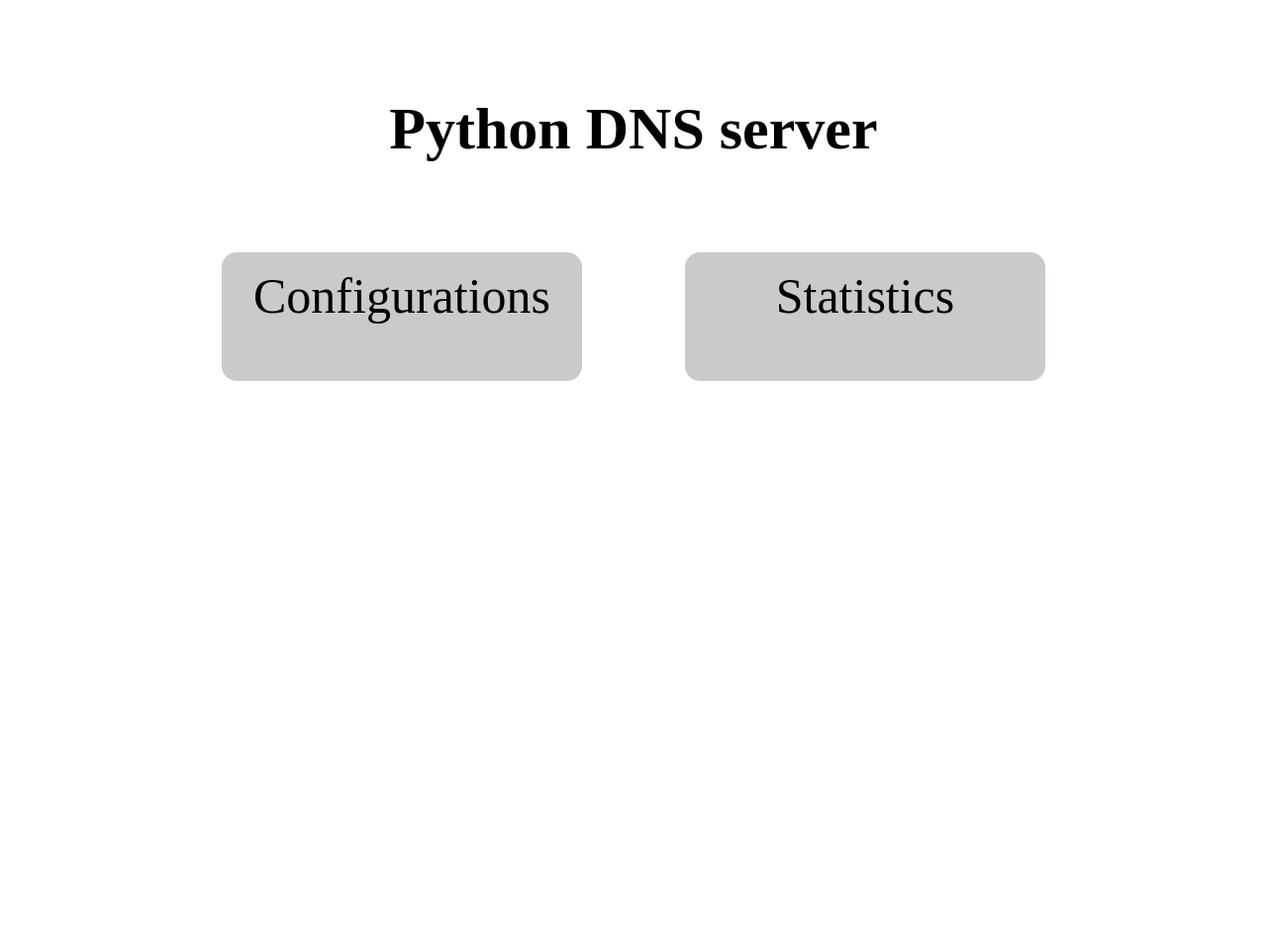
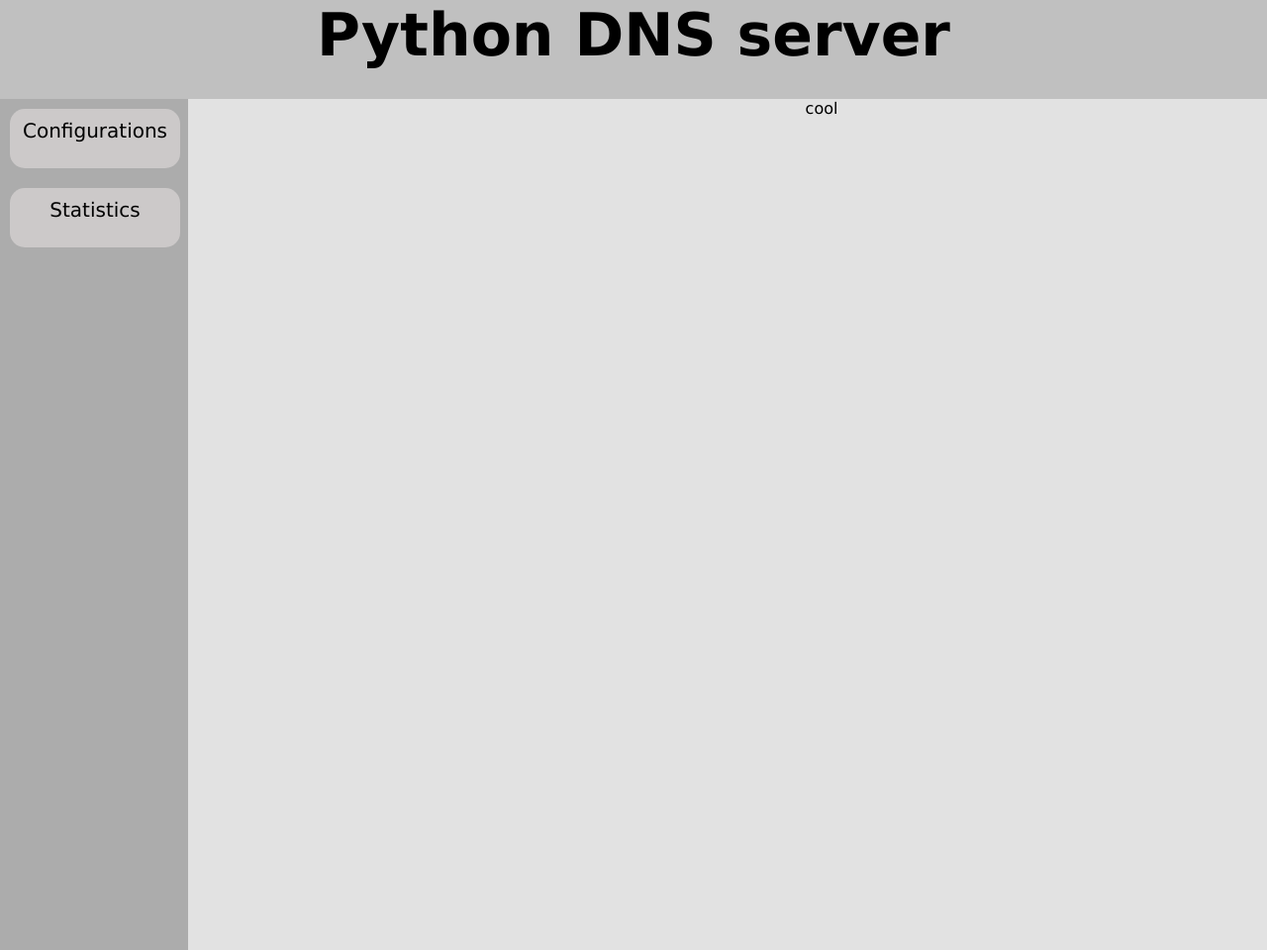
Before and after one commit to vikthe/Python-DNS-server, a Flask app: page / in a window 1280 px wide. Shown: the whole page at 99% size. Run offline with Flask 2, Linux system fonts and the light colour scheme; parts of the project's set-up code (start-up, migrations or seed data) failed here and were passed over.

Commit message:
maincontainer done

```diff
--- a/static/style.css
+++ b/static/style.css
@@ -1,29 +1,68 @@
+*{
+    text-decoration: none;
+    margin: 0;
+    padding: 0;
+    list-style: none;
+    font-family: Verdana, Geneva, Tahoma, sans-serif;
+}
+
+body{
+    background-color: rgb(172, 172, 172);
+}
+
 h1 {
-    margin-top: 10vh;
     color: black;
     font-size: 60px;
     text-align: center;
-    display: block;
     font-weight: bold;
   }
 
-.bigbutton{
-    width: 300px;
+#header{
+    width: 100%;
     height: 100px;
+    display: block;
+    background-color:rgb(192, 192, 192);
+    color: black;
+    border: none;
+    text-align: center;
+    font-size: 50px;
+    top: 0;
+}
+
+.menubutton{
+    width: 80%;
+    height: 40px;
     border-radius: 15px;
     background-color:rgb(204, 201, 201);
     color: black;
     border: none;
-    padding: 15px 32px;
+    padding: 10px 10px;
     text-align: center;
     display: inline-block;
-    text-decoration: none;
-    font-size: 50px;
-    margin: 50px;
+    font-size: 20px;
+    margin: 10px;
     cursor: pointer;
 }
 
-#buttoncontainer{
+#sidebar{
+    width: 190px;
+    height: 100%;
+    display: block;
+    color: black;
+    text-align: center;
+    top: 0;
+    left: 0;
+}
+
+#maincontainer{
+    top:0;
+    left:0;
+    margin-left: 190px;
+    margin-top: 100px;
+    width: 100%;
+    height: 100%;
+    position: fixed;
+    background-color: rgb(226, 226, 226);
     display: block;
     text-align: center;
 }
--- a/templates/index.html
+++ b/templates/index.html
@@ -11,11 +11,17 @@
 </head>
 
 <body>
-    <h1>Python DNS server</h1>
-    <div id="buttoncontainer">
-        <a href="/configurations" class="bigbutton">Configurations</a>
-        <a href="/statistics" class="bigbutton">Statistics</a>
+    <div id="header">
+        <h1>Python DNS server</h1>
     </div>
+    <div id="sidebar">
+        <div id="configbutton" class="menubutton">Configurations</div>
+        <div id="statisticsbutton" class="menubutton">Statistics</div>
+    </div>
+    <div id="maincontainer">
+cool
+        </div>
+    <script src="static/app.js"></script>
 </body>
 
 </html>
```
